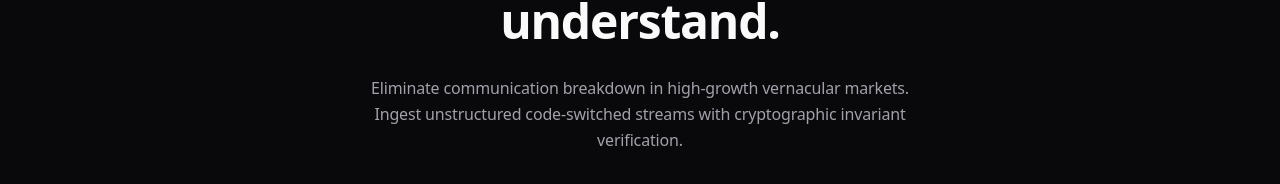
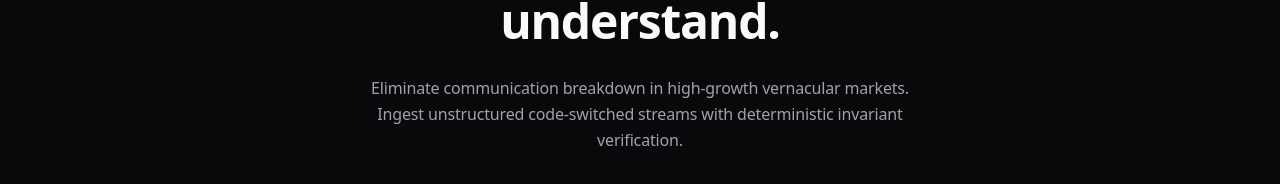
Before and after one commit to codedByBurhan/VernacTriage, a Next.js app: page / in a window 1280 px wide. Shown: the part 6776-6960 px from the top of the page. Built offline with nearby package versions, Linux system fonts and the light colour scheme.

Commit message:
fix(ui): eliminate dead icon imports across modal and layout components

```diff
--- a/components/ArchitectureSection.tsx
+++ b/components/ArchitectureSection.tsx
@@ -8,9 +8,6 @@ import {
   GitFork,
   ShieldCheck,
   Send,
-  ArrowDown,
-  Layers,
-  Sparkles,
 } from "lucide-react";
 
 export function ArchitectureSection() {
--- a/components/BreakingPointSection.tsx
+++ b/components/BreakingPointSection.tsx
@@ -2,7 +2,6 @@
 
 import React from "react";
 import Image from "next/image";
-import { AlertCircle, CheckCircle2, ArrowRight } from "lucide-react";
 
 export function BreakingPointSection() {
   return (
--- a/components/CollisionModal.tsx
+++ b/components/CollisionModal.tsx
@@ -8,11 +8,7 @@ import {
   X,
   CheckCircle2,
   XCircle,
-  Copy,
-  Check,
-  Zap,
   Crosshair,
-  Code2,
 } from "lucide-react";
 
 interface CollisionModalProps {
@@ -21,8 +17,6 @@ interface CollisionModalProps {
 }
 
 export function CollisionModal({ token, onClose }: CollisionModalProps) {
-  const [copied, setCopied] = React.useState(false);
-
   useEffect(() => {
     const handleKeyDown = (e: KeyboardEvent) => {
       if (e.key === "Escape") onClose();
@@ -32,12 +26,6 @@ export function CollisionModal({ token, onClose }: CollisionModalProps) {
   }, [onClose]);
 
   if (!token) return null;
-
-  const handleCopy = () => {
-    navigator.clipboard.writeText(token.raw);
-    setCopied(true);
-    setTimeout(() => setCopied(false), 1200);
-  };
 
   const hasCollision = Boolean(token.collision && token.collision.is_collision);
 
--- a/components/DocsModal.tsx
+++ b/components/DocsModal.tsx
@@ -1,7 +1,7 @@
 "use client";
 
 import React, { useEffect } from "react";
-import { X, BookOpen, ShieldCheck, Terminal, Layers, ArrowRight } from "lucide-react";
+import { X, BookOpen } from "lucide-react";
 
 interface DocsModalProps {
   isOpen: boolean;
--- a/components/FinalCTA.tsx
+++ b/components/FinalCTA.tsx
@@ -1,7 +1,7 @@
 "use client";
 
 import React from "react";
-import { ArrowRight, Terminal } from "lucide-react";
+import { ArrowRight } from "lucide-react";
 
 export function FinalCTA() {
   return (
@@ -19,7 +19,7 @@ export function FinalCTA() {
 
           <p className="max-w-xl mx-auto text-sm sm:text-base text-[#a1a1aa] leading-relaxed">
             Eliminate communication breakdown in high-growth vernacular markets. Ingest unstructured code-switched
-            streams with cryptographic invariant verification.
+            streams with deterministic invariant verification.
           </p>
 
           <div className="pt-2 flex flex-wrap items-center justify-center gap-3 text-xs font-mono">
--- a/components/HeroSection.tsx
+++ b/components/HeroSection.tsx
@@ -7,12 +7,9 @@ import {
   ArrowRight,
   FileText,
   Zap,
-  CheckCircle2,
   Code2,
   Terminal,
   Sparkles,
-  Layers,
-  ArrowDown,
 } from "lucide-react";
 
 interface HeroSectionProps {
--- a/components/StickyNavbar.tsx
+++ b/components/StickyNavbar.tsx
@@ -7,11 +7,8 @@ import {
   Menu,
   X,
   ArrowRight,
-  FileCode,
   Key,
   Edit2,
-  Sparkles,
-  Zap,
 } from "lucide-react";
 
 interface StickyNavbarProps {
```
